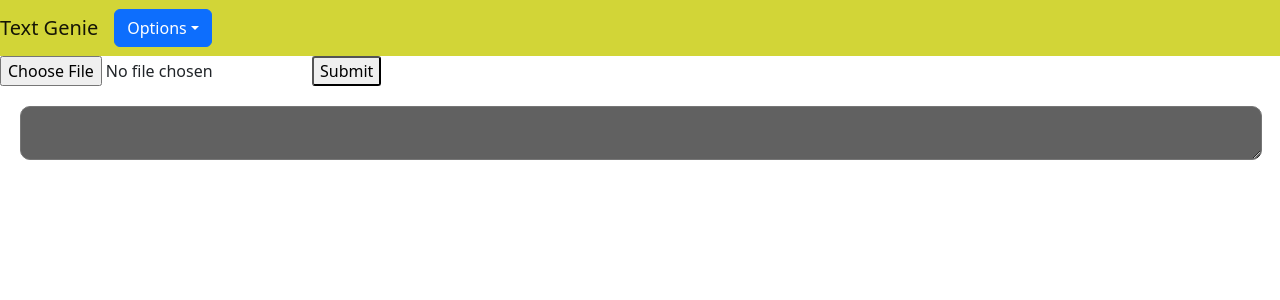
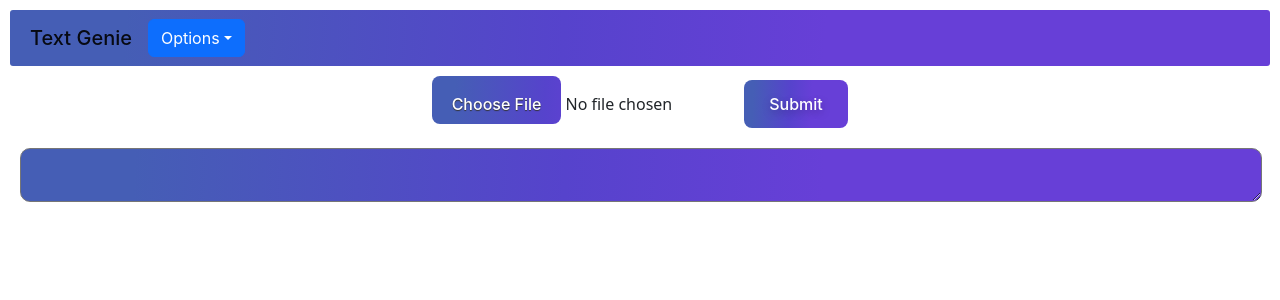
Before and after one commit to AJP-003/SHN-OpenAI, a React (Create React App) app in the folder frontend/: page / in a window 1280 px wide. Shown: the top 300 px of the page. Built offline with nearby package versions, Linux system fonts and the light colour scheme.

Commit message:
Update index.css

```diff
--- a/frontend/src/index.css
+++ b/frontend/src/index.css
@@ -1,6 +1,6 @@
 body {
   margin: 0px;
-  background-color: rgba(53, 44, 46, 0.749);
+
   font-family: 'Gill Sans', 'Gill Sans MT', Calibri, 'Trebuchet MS', sans-serif;
 
   -webkit-font-smoothing: antialiased;
@@ -13,9 +13,14 @@ code {
 }
 
 .Navbar
-{
-
-  background-color: rgba(206, 209, 37, 0.912);
+{font-family: "Inter UI","SF Pro Display",-apple-system,BlinkMacSystemFont,"Segoe UI",Roboto,Oxygen,Ubuntu,Cantarell,"Open Sans","Helvetica Neue",sans-serif;
+  font-size: 16px;
+  font-weight: 500;
+  margin:10px;
+  border-radius: 3px;
+  text-align: center;
+  padding: 20px;
+  background-image: linear-gradient(92.88deg, #455EB5 9.16%, #5643CC 43.89%, #673FD7 64.72%);
 
 }
 .text-area
@@ -25,14 +30,80 @@ code {
   margin-right: 10px;
   height: 50%;
   width: 97%;
+  padding-left: 5px;
   border-radius: 10px;
-  background-color: rgba(0, 0, 0, 0.618);
-  color:white;
+  font-weight: 400;
+  font-family: 'Courier New', Courier, monospace;
+  background-image: linear-gradient(92.88deg, #455EB5 9.16%, #5643CC 43.89%, #673FD7 64.72%);
 }
-.Button
+
+
+
+
+.button-grp
 {
  text-align: center;
 }
-.button{
-margin-right: 20px;
-border-radius: 3px;}
+
+.text
+{
+  margin-left: 20px;
+}
+
+
+/* CSS */
+.button {
+  background-image: linear-gradient(92.88deg, #455EB5 9.16%, #5643CC 43.89%, #673FD7 64.72%);
+  border-radius: 8px;
+  border-style: none;
+  box-sizing: border-box;
+  color: #FFFFFF;
+  cursor: pointer;
+  flex-shrink: 0;
+  font-family: "Inter UI","SF Pro Display",-apple-system,BlinkMacSystemFont,"Segoe UI",Roboto,Oxygen,Ubuntu,Cantarell,"Open Sans","Helvetica Neue",sans-serif;
+  font-size: 16px;
+  font-weight: 500;
+  height: 3rem;
+  padding: 0 1.6rem;
+  text-align: center;
+  text-shadow: rgba(0, 0, 0, 0.25) 0 3px 8px;
+  transition: all .5s;
+  user-select: none;
+  -webkit-user-select: none;
+  touch-action: manipulation;
+}
+
+.button:hover {
+  box-shadow: rgba(80, 63, 205, 0.5) 0 1px 30px;
+
+  transform: scale(.9);
+}
+
+@media (min-width: 768px) {
+  .button-36 {
+    padding: 0 2.6rem;
+  }
+}
+input::file-selector-button {
+  background-image: linear-gradient(92.88deg, #455EB5 9.16%, #5643CC 43.89%, #673FD7 64.72%);
+  background-position-x: 0%;
+  background-size: 200%;
+  border: 0;
+  height: 3rem;
+  flex-shrink: 0;
+  font-family: "Inter UI","SF Pro Display",-apple-system,BlinkMacSystemFont,"Segoe UI",Roboto,Oxygen,Ubuntu,Cantarell,"Open Sans","Helvetica Neue",sans-serif;
+  font-size: 16px;
+  font-weight: 500;
+
+  border-radius: 8px;
+  color: #fff;
+  padding: 1rem 1.25rem;
+  text-shadow: 0 1px 1px #333;
+  transition: all 0.25s;
+}
+input::file-selector-button:hover {
+  background-position-x: 100%;
+  box-shadow: rgba(80, 63, 205, 0.5) 0 1px 30px;
+
+  transform: scale(.9);
+}
```
